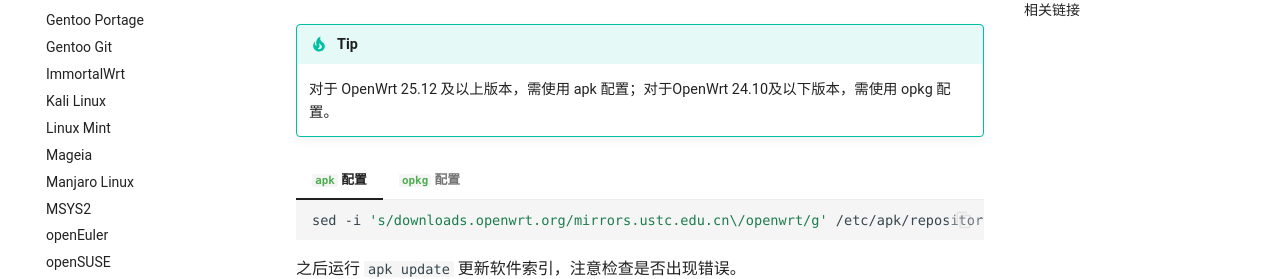
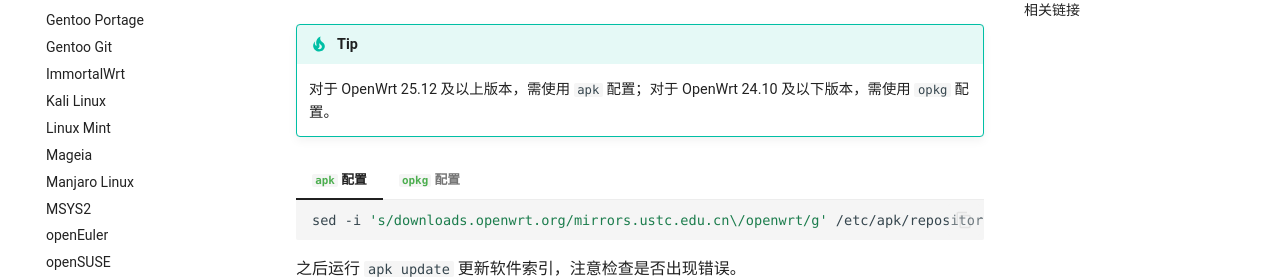
Before and after one commit to ustclug/mirrorhelp, an MkDocs documentation site: the page built from docs/openwrt.md, in a window 1280 px wide and 900 px high, scrolled down 922 px. Shown: the part 179-458 px from the top of the window. Built offline with MkDocs 1.6.1 and Material for MkDocs 9.7.7, drawn with Linux system fonts in a browser that asks for light colours; comment, search, counter and statistics services are not loaded.

```diff
--- a/docs/openwrt.md
+++ b/docs/openwrt.md
@@ -32,7 +32,7 @@ OpenWrt 当前仍在维护的大版本可参考 <https://openwrt.org/mirrors#spa
 
 !!! tip
 
-    对于 OpenWrt 25.12 及以上版本，需使用 apk 配置；对于OpenWrt 24.10及以下版本，需使用 opkg 配置。
+    对于 OpenWrt 25.12 及以上版本，需使用 `apk` 配置；对于 OpenWrt 24.10 及以下版本，需使用 `opkg` 配置。
 
 === " `apk` 配置"
 
```
